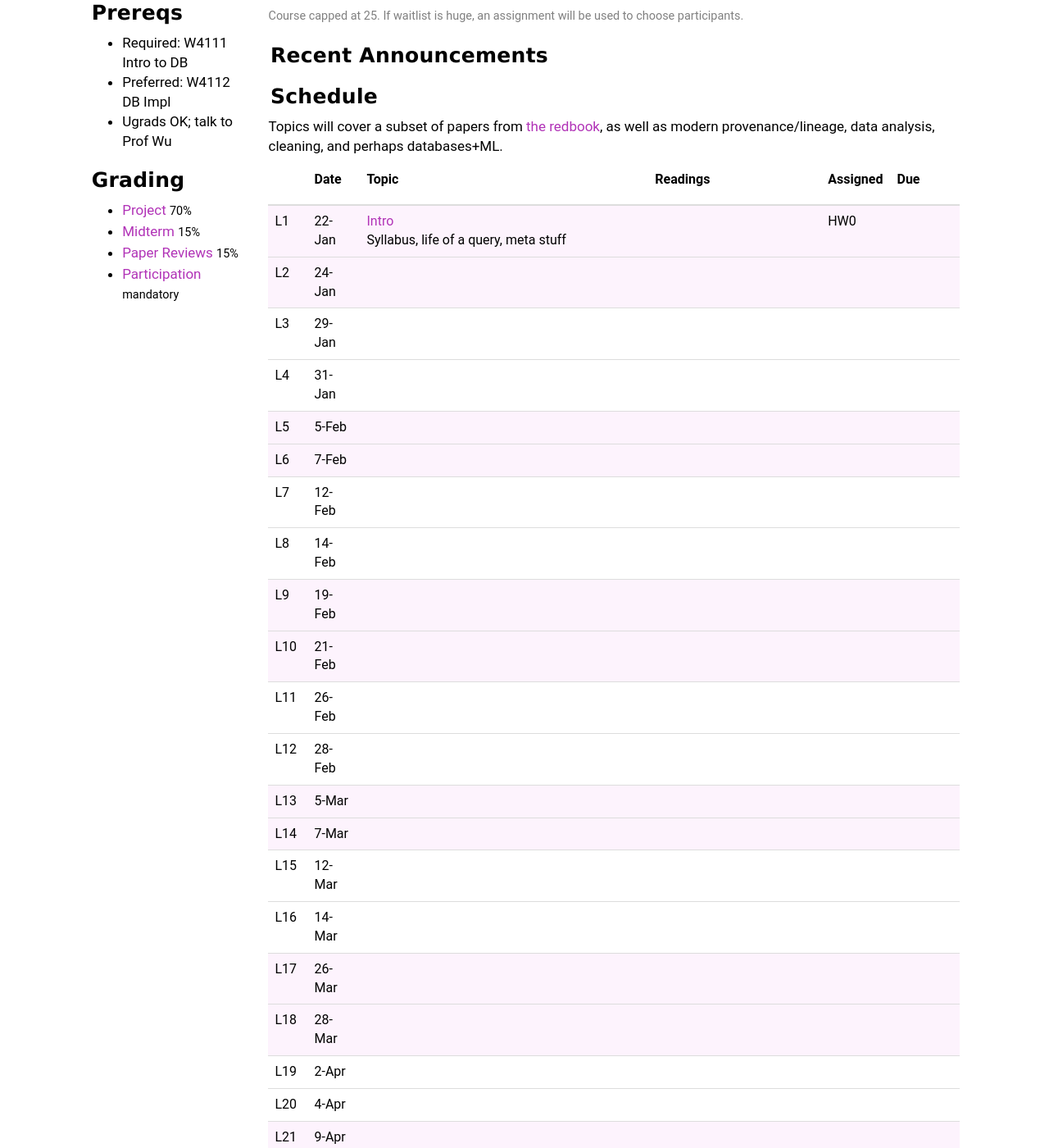
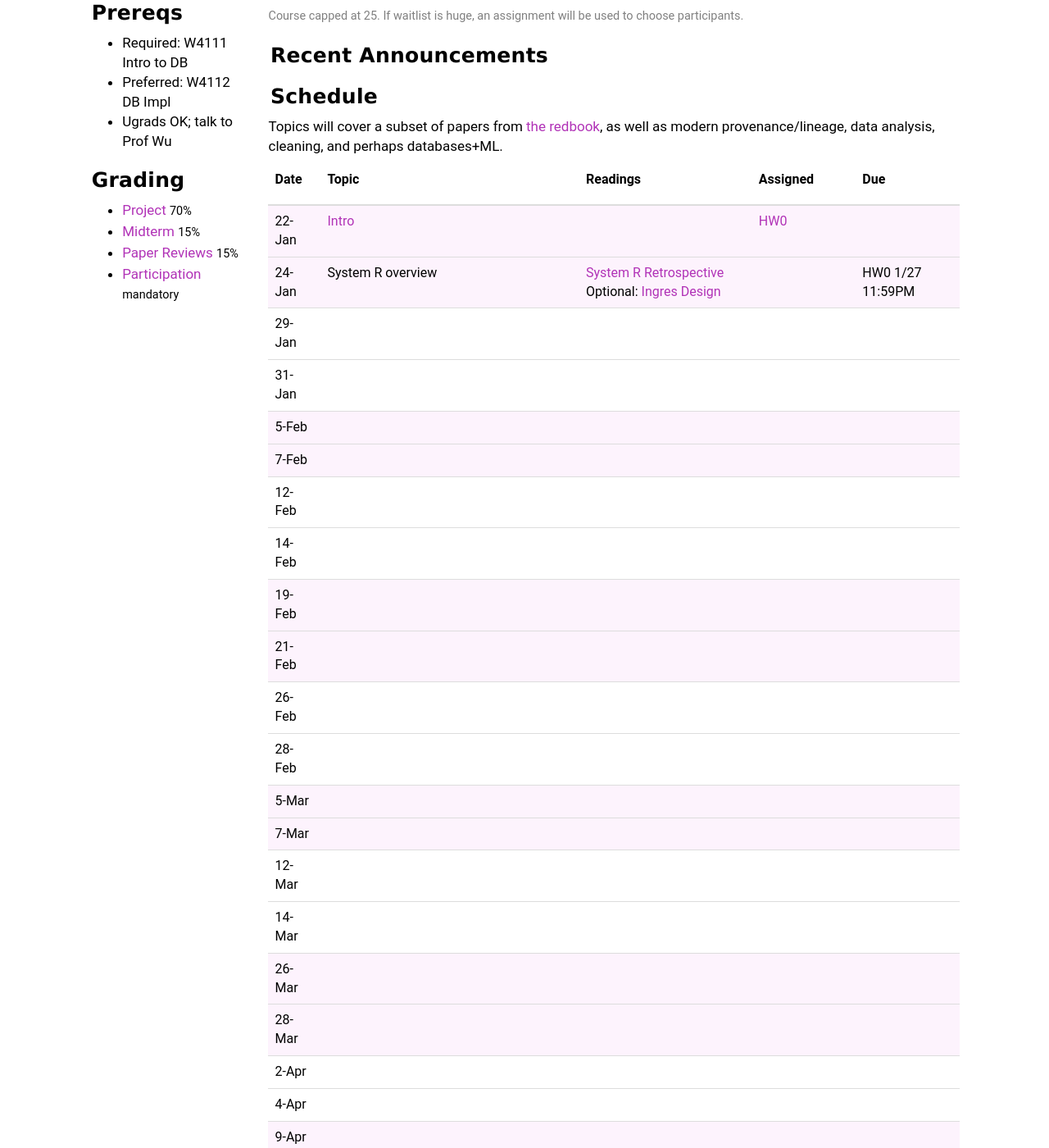
Before and after one commit to wzao1515/w6113.github.io, a Jekyll site: the page built from index.md, in a window 1280 px wide and 1400 px high, scrolled down 489 px. Shown: the whole window at 82% size. Built offline with Jekyll 4.4.1, drawn with Linux system fonts in a browser that asks for light colours; some of the changed text lies outside the part shown.

Commit message:
updated website

```diff
--- a/_data/schedule.csv
+++ b/_data/schedule.csv
@@ -1,6 +1,6 @@
 color,date,slug,title,readings,optional,assigned,due
-#fdf3fd,22-Jan,"<a href=""./lecs/01_intro.md"">Intro</a>","Syllabus, life of a query, meta stuff",,,HW0,
-#fdf3fd,24-Jan,,,,,,
+#fdf3fd,22-Jan,"<a href=""./lecs/01_intro.md"">Intro</a>",,,,"<a href=""https://www.github.com/w6113/databass-public"">HW0</a>",
+#fdf3fd,24-Jan,System R overview,,"<a href=""./files/papers/systemr-retrospective.pdf"">System R Retrospective</a>","<a href=""./files/papers/ingres-retrospective.pdf"">Ingres Design</a>",,HW0 1/27 11:59PM
 white,29-Jan,,,,,,
 white,31-Jan,,,,,,
 #fdf3fd,5-Feb,,,,,,
--- a/index.md
+++ b/index.md
@@ -24,12 +24,12 @@ Topics will cover a subset of papers from [the redbook](http://www.redbook.io),
 <table class="table table-striped schedule">
   <thead>
   <tr>
-    <th class="idx" style="width: 3em; max-width:3em;"></th>
+    <!--<th class="idx" style="width: 3em; max-width:3em;"></th>-->
     <th class="date" style="width: 4em; max-width: 4em;"> <p> <span>Date </span> </p> </th>
-    <th style="min-width: 30%;"> <p> <span>Topic </span> </p> </th>
+    <th style="min-width: 20%;"> <p> <span>Topic </span> </p> </th>
     <th style="width: 25%"> <p> <span>Readings </span> </p> </th>
-    <th style="width: 10%;"> <p> <span>Assigned</span> </p> </th>
-    <th style="width: 10%;"> <p> <span>Due</span> </p> </th>
+    <th style="width: 15%;"> <p> <span>Assigned</span> </p> </th>
+    <th style="width: 15%;"> <p> <span>Due</span> </p> </th>
   </tr>
   </thead>
 {% assign idx = 0 %}
@@ -37,19 +37,25 @@ Topics will cover a subset of papers from [the redbook](http://www.redbook.io),
 {% for r in site.data.schedule %}
   {% assign idx = idx | plus: 1  %}
   <tr style="background-color: {{r.color}}; ">
-    <td class="idx">L{{idx}}</td>
+    <!--<td class="idx">L{{idx}}</td>-->
     <td class="date">{{r.date}}</td>
     <td class="slug">
-      <a href="{{r.link}}">
+      {% if r.link %}<a href="{{r.link}}">{% endif %}
         {{r.slug}}
-      </a>
+      {% if r.link %}</a> {% endif %}
       <br/>
       {{r.title}}
 
-      {% if r.optional %}<br/>{% endif%}
-      {{r.optional | safe}}
       </td>
-    <td class="readings">{{r.readings | safe}}</td>
+    <td class="readings">
+      {% if r.readings %}
+        {{r.readings | safe}}
+      {% endif %}
+      {% if r.optional %}
+        <br/>
+        Optional: {{r.optional | safe}}
+      {% endif%}
+    </td>
     <td>{{r.assigned | safe}}</td>
     <td>{{r.due | safe}}</td>
   </tr>
```
Also changed, not shown: lecs/01_intro.md (+10 -0 lines).
